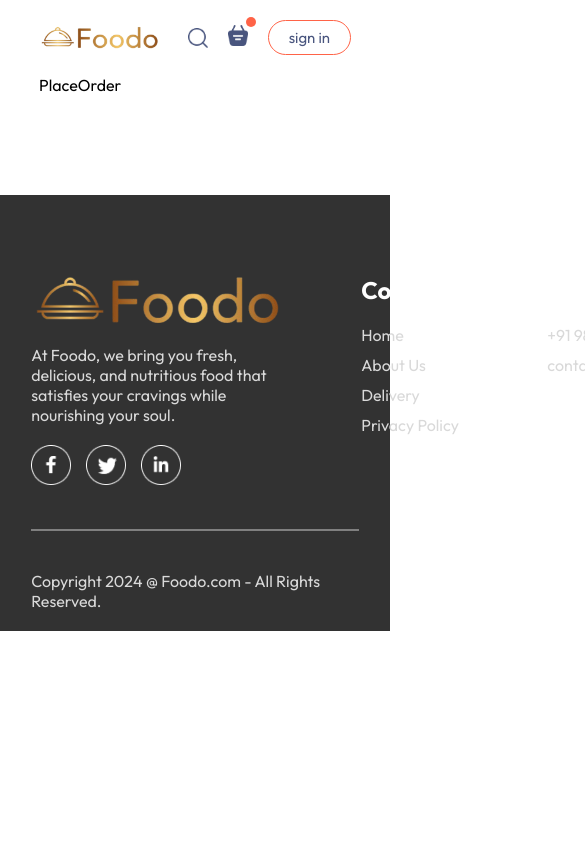
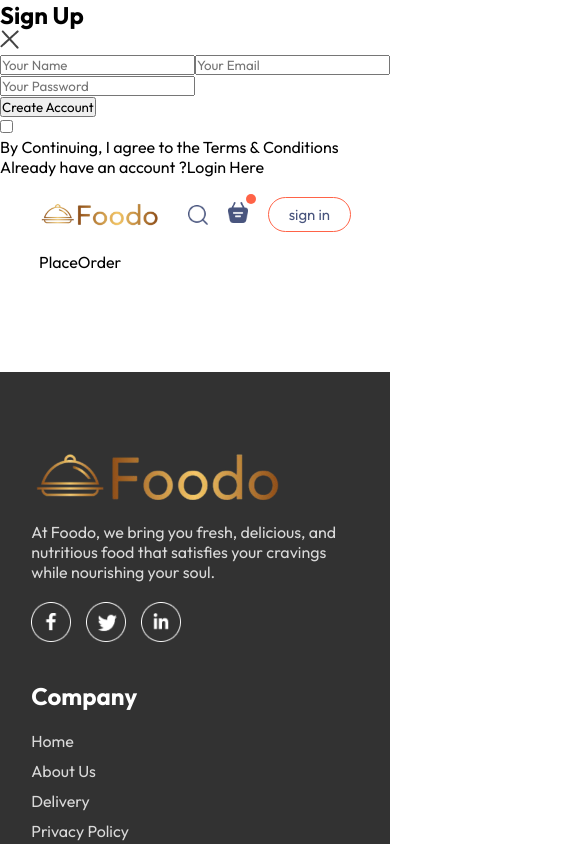
Before and after one commit to Udit-exe/FOODDELIVERY, a React (Vite) app in the folder frontend/: page /order in a window 390 px wide. Both pictures are taken after a click on the button "sign in". Shown: the top 844 px of the page, 585 px wide, since content can reach past the window. Built offline with nearby package versions, Linux system fonts and the light colour scheme.

Commit message:
Implemeting functionalities

```diff
--- a/frontend/src/App.jsx
+++ b/frontend/src/App.jsx
@@ -1,15 +1,18 @@
-import React from "react";
+import React, { useState } from "react";
 import Navbar from "./components/Navbar/Navbar";
 import { Route, Routes } from "react-router-dom";
 import Home from "./pages/Home/Home";
 import Cart from "./pages/Cart/Cart";
 import PlaceOrder from "./pages/PlaceOrder/PlaceOrder";
 import Footer from "./components/Footer/Footer";
+import LoginPopup from "./components/LoginPopup/LoginPopup";
 const App = () => {
+  const [showLogin,setShowLogin] = useState(false)
   return (
     <>
+      {showLogin ? <LoginPopup setShowLogin={setShowLogin}/> : <></>}
       <div className="app">
-        <Navbar />
+        <Navbar setShowLogin={setShowLogin}/>
         <Routes>
           <Route path="/" element={<Home />} />
           <Route path="/cart" element={<Cart />} />
--- a/frontend/src/components/ExploreMenu/ExploreMenu.css
+++ b/frontend/src/components/ExploreMenu/ExploreMenu.css
@@ -46,3 +46,9 @@
     border: 4px solid tomato;
     padding: 2px;
 }
+@media (max-width:1050px){
+    .explore-menu-text{
+        max-width: 100%;
+        font-size:14px;
+    }
+}
--- a/frontend/src/components/Footer/Footer.css
+++ b/frontend/src/components/Footer/Footer.css
@@ -43,3 +43,13 @@
     background-color: grey;
     border: none;
 }
+@media (max-width:750px) {
+    .footer-content{
+        display: flex;
+        flex-direction: column;
+        gap: 35px;
+    }
+    .footer-copyright{
+        text-align: center;
+    }
+}
--- a/frontend/src/components/Header/Header.css
+++ b/frontend/src/components/Header/Header.css
@@ -34,3 +34,19 @@
     font-size: max(1vw , 13px);
     border-radius: 50px;
 }
+@media (max-width:1050px){
+    .header-contents{
+        max-width: 45%;
+    }
+}
+@media (max-width:750px){
+    .header-contents{
+        max-width: 65%;
+    }
+    .header-contents p{
+        display: none;
+    }
+    .header-contents button{
+        padding: 2vw 4vw;
+    }
+}
--- /dev/null
+++ b/frontend/src/components/LoginPopup/LoginPopup.jsx
@@ -0,0 +1,35 @@
+import React,{useState} from 'react'
+import './LoginPopup.css'
+import { assets } from '../../assets/assets'
+
+const LoginPopup = ({setShowLogin}) => {
+    const [currState, setCurrState] = useState("Sign Up")
+  return (
+    <div className='login-popup'>
+        <form action="" className="login-popup-container">
+            <div className="login-popup-title">
+                <h2>{currState}</h2>
+                <img onClick={() => setShowLogin(false)} src={assets.cross_icon} alt="" />
+            </div>
+            <div className="login-popup-inputs">
+                {currState === "Login" ? <></> :
+                    <input type="text" placeholder='Your Name' required />
+                }
+                <input type="email" placeholder='Your Email' required />
+                <input type="password" placeholder='Your Password' required />
+            </div>
+            <button>{currState==="Sign Up"?"Create Account": "Login"}</button>
+            <div className="login-popup-condition">
+                <input type="checkbox" required />
+                <p>By Continuing, I agree to the Terms & Conditions</p>
+            </div>
+            {currState==="Login"
+                ?<p>Create a new account ?<span onClick={()=>setCurrState("Sign Up")}>Click Here</span></p>
+                :<p>Already have an account ?<span onClick={()=>setCurrState("Login")}>Login Here</span></p>
+            }
+        </form>
+    </div>
+  )
+}
+
+export default LoginPopup
--- a/frontend/src/components/Navbar/Navbar.jsx
+++ b/frontend/src/components/Navbar/Navbar.jsx
@@ -1,19 +1,20 @@
 import React, { useState } from 'react'
 import './Navbar.css'
 import {assets} from '../../assets/assets.js'
+import {Link} from 'react-router-dom';
 
 
-const Navbar = () => {
+const Navbar = ({setShowLogin}) => {
   const [menu,setMenu] = useState("home")
 
   return (
     <div className='navbar'>
       <img src={assets.logo} className='logo'></img>
       <ul className="navbar-menu">
-        <li onClick={() => setMenu("home")} className={menu === "home" ? "active" : ""}>Home</li>
-        <li onClick={() => setMenu("menu")} className={menu === "menu" ? "active" : ""}>Menu</li>
-        <li onClick={() => setMenu("mobile-app")} className={menu === "mobile-app" ? "active" : ""}>Mobile App</li>
-        <li onClick={() => setMenu("contact-us")} className={menu === "contact-us" ? "active" : ""}>Contact Us</li>
+        <Link to='/' onClick={() => setMenu("home")} className={menu === "home" ? "active" : ""}>Home</Link>
+        <a href='#explore-menu' onClick={() => setMenu("menu")} className={menu === "menu" ? "active" : ""}>Menu</a>
+        <a href='#app-download' onClick={() => setMenu("mobile-app")} className={menu === "mobile-app" ? "active" : ""}>Mobile App</a>
+        <a href='#footer' onClick={() => setMenu("contact-us")} className={menu === "contact-us" ? "active" : ""}>Contact Us</a>
       </ul>
        <div className="navbar-right">
         <img src={assets.search_icon} alt="" />
@@ -21,7 +22,7 @@
           <img src={assets.basket_icon} alt="" />
           <div className="dot"></div>
         </div>
-        <button>sign in</button>
+        <button onClick={() => setShowLogin(true)}>sign in</button>
        </div>
     </div>
   )
--- a/frontend/src/index.css
+++ b/frontend/src/index.css
@@ -5,6 +5,7 @@
   margin: 0;
   box-sizing: border-box;
   font-family: outfit;
+  scroll-behavior: smooth;
 }
 
 body{
```
Also changed, not shown: frontend/src/components/LoginPopup/LoginPopup.css (added).
